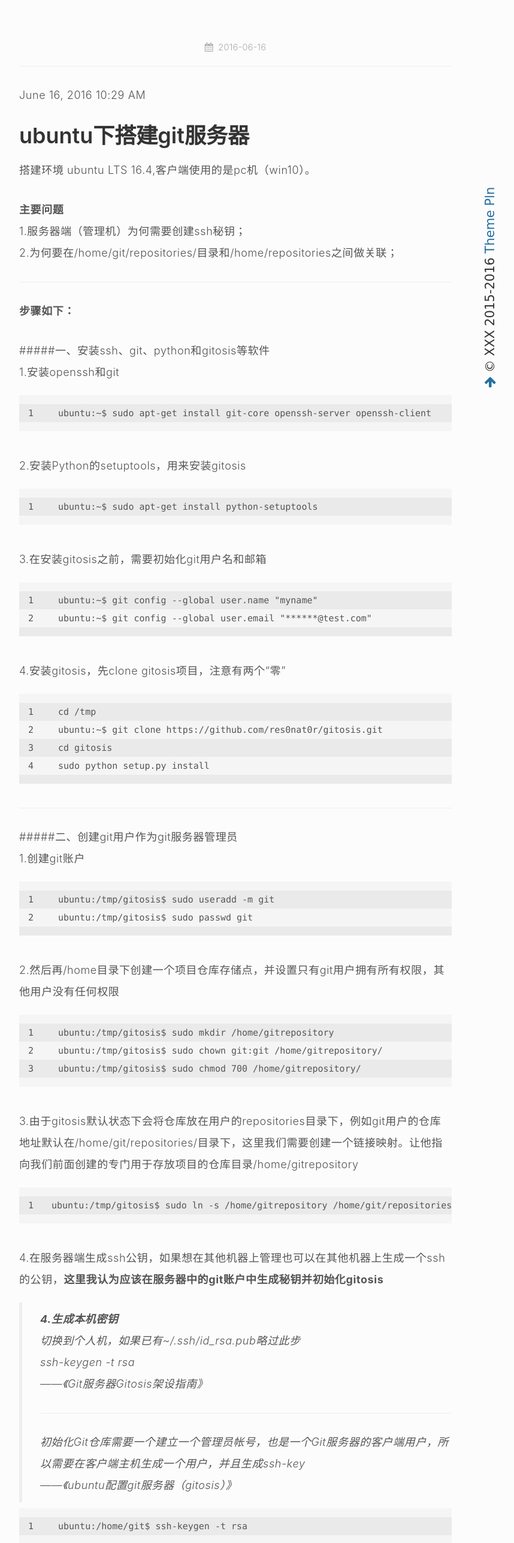
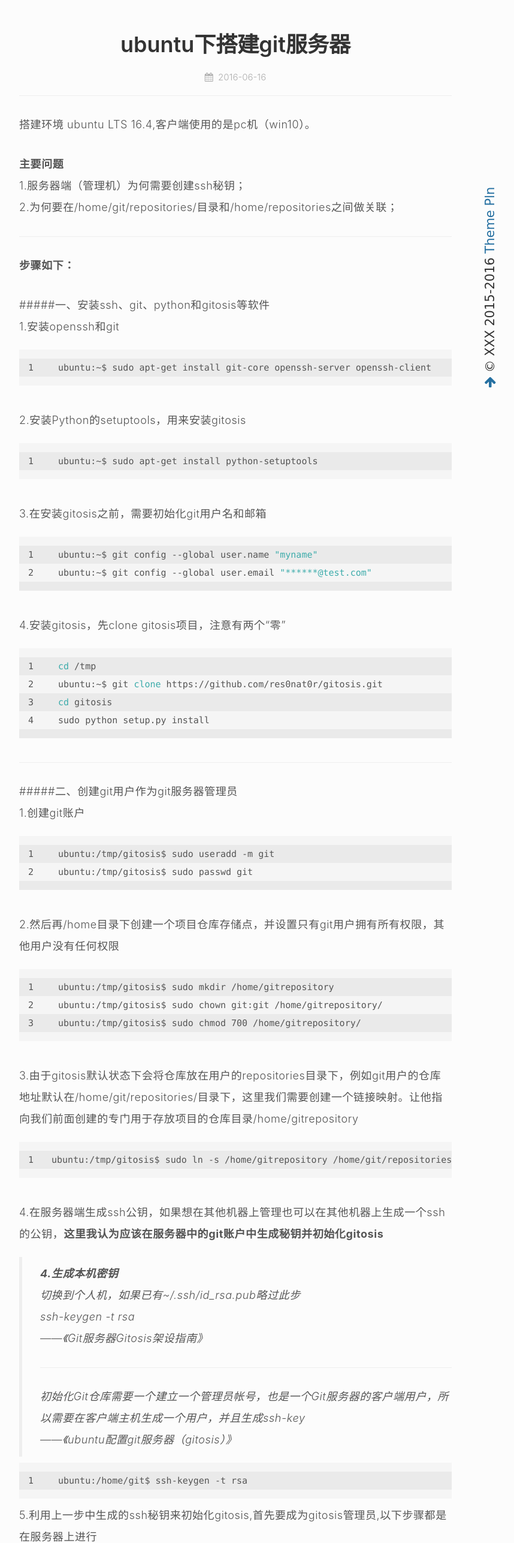
Before and after one commit to moccen/moccen.github.io, a plain HTML site: page 2016/06/16/ubuntu下搭建git服务器/index.html in a window 1280 px wide. Shown: the part 80-2653 px from the top of the page at 60% size, without its empty margins (247-1105 px from the left). Drawn offline with nearby package versions, Linux system fonts and the light colour scheme; some packages are replaced by stand-ins of ours; a script that the page names is missing; a web font is replaced by a local one.

Commit message:
Site updated: 2016-06-16 14:50:09

```diff
--- a/2016/06/16/ubuntu下搭建git服务器/index.html
+++ b/2016/06/16/ubuntu下搭建git服务器/index.html
@@ -7,14 +7,16 @@
   <meta name="apple-mobile-web-app-status-bar-style" content="black">
   <meta name="google-site-verification" content="" />
 
-  <title>Tony&#39;s blog</title>
+  <title>ubuntu下搭建git服务器</title>
   <meta name="author" content="Tony">
-   <meta name="description" content="June 16, 2016 10:29 AM
-ubuntu下搭建git服务器搭建环境 ubuntu LTS 16.4,客户端使用的是pc机（win10）。
-主要问题1.服务器端（管理机）为何需要创建ssh秘钥；2.为何要在/home/git/repositories/目录和/home/reposit">
+   <meta name="description" content="搭建环境 ubuntu LTS 16.4,客户端使用的是pc机（win10）。
+主要问题1.服务器端（管理机）为何需要创建ssh秘钥；2.为何要在/home/git/repositories/目录和/home/repositories之间做关联；
+
+步骤如下：
+#####一、安装ssh、git、py">
 
 
-
+  <meta property="og:title" content="ubuntu下搭建git服务器"/>
   <meta name="viewport" content="width=device-width, initial-scale=1, maximum-scale=1">
   <meta property="og:site_name" content="Tony&#39;s blog"/>
  <meta property="og:image" content="undefined"/>
@@ -44,7 +46,7 @@ ubuntu下搭建git服务器搭建环境 ubuntu LTS 16.4,客户端使用的是pc
 
 
     <h1 class="page-title center">
-
+        ubuntu下搭建git服务器
     </h1>
 
 
@@ -68,27 +70,26 @@ ubuntu下搭建git服务器搭建环境 ubuntu LTS 16.4,客户端使用的是pc
     <div class="picture-container">
 
     </div>
-    <p>June 16, 2016 10:29 AM</p>
-<h1 id="ubuntu下搭建git服务器"><a href="#ubuntu下搭建git服务器" class="headerlink" title="ubuntu下搭建git服务器"></a>ubuntu下搭建git服务器</h1><p>搭建环境 ubuntu LTS 16.4,客户端使用的是pc机（win10）。</p>
+    <p>搭建环境 ubuntu LTS 16.4,客户端使用的是pc机（win10）。</p>
 <p><strong>主要问题</strong><br>1.服务器端（管理机）为何需要创建ssh秘钥；<br>2.为何要在/home/git/repositories/目录和/home/repositories之间做关联；</p>
 <hr>
 <p><strong>步骤如下：</strong></p>
-<p>#####一、安装ssh、git、python和gitosis等软件<br>1.安装openssh和git<br>  <figure class="highlight plain"><table><tr><td class="gutter"><pre><span class="line">1</span><br></pre></td><td class="code"><pre><span class="line">ubuntu:~$ sudo apt-get install git-core openssh-server openssh-client</span><br></pre></td></tr></table></figure></p>
-<p>2.安装Python的setuptools，用来安装gitosis<br><figure class="highlight plain"><table><tr><td class="gutter"><pre><span class="line">1</span><br></pre></td><td class="code"><pre><span class="line">ubuntu:~$ sudo apt-get install python-setuptools</span><br></pre></td></tr></table></figure></p>
-<p>3.在安装gitosis之前，需要初始化git用户名和邮箱<br><figure class="highlight plain"><table><tr><td class="gutter"><pre><span class="line">1</span><br><span class="line">2</span><br></pre></td><td class="code"><pre><span class="line">ubuntu:~$ git config --global user.name &quot;myname&quot;   </span><br><span class="line">ubuntu:~$ git config --global user.email &quot;******@test.com&quot;</span><br></pre></td></tr></table></figure></p>
-<p>4.安装gitosis，先clone gitosis项目，注意有两个“零”<br><figure class="highlight plain"><table><tr><td class="gutter"><pre><span class="line">1</span><br><span class="line">2</span><br><span class="line">3</span><br><span class="line">4</span><br></pre></td><td class="code"><pre><span class="line">cd /tmp</span><br><span class="line">ubuntu:~$ git clone https://github.com/res0nat0r/gitosis.git  </span><br><span class="line">cd gitosis</span><br><span class="line">sudo python setup.py install</span><br></pre></td></tr></table></figure></p>
+<p>#####一、安装ssh、git、python和gitosis等软件<br>1.安装openssh和git<br>  <figure class="highlight bash"><table><tr><td class="gutter"><pre><span class="line">1</span><br></pre></td><td class="code"><pre><span class="line">ubuntu:~$ sudo apt-get install git-core openssh-server openssh-client</span><br></pre></td></tr></table></figure></p>
+<p>2.安装Python的setuptools，用来安装gitosis<br><figure class="highlight bash"><table><tr><td class="gutter"><pre><span class="line">1</span><br></pre></td><td class="code"><pre><span class="line">ubuntu:~$ sudo apt-get install python-setuptools</span><br></pre></td></tr></table></figure></p>
+<p>3.在安装gitosis之前，需要初始化git用户名和邮箱<br><figure class="highlight bash"><table><tr><td class="gutter"><pre><span class="line">1</span><br><span class="line">2</span><br></pre></td><td class="code"><pre><span class="line">ubuntu:~$ git config --global user.name <span class="string">"myname"</span>   </span><br><span class="line">ubuntu:~$ git config --global user.email <span class="string">"******@test.com"</span></span><br></pre></td></tr></table></figure></p>
+<p>4.安装gitosis，先clone gitosis项目，注意有两个“零”<br><figure class="highlight bash"><table><tr><td class="gutter"><pre><span class="line">1</span><br><span class="line">2</span><br><span class="line">3</span><br><span class="line">4</span><br></pre></td><td class="code"><pre><span class="line"><span class="built_in">cd</span> /tmp</span><br><span class="line">ubuntu:~$ git <span class="built_in">clone</span> https://github.com/res0nat0r/gitosis.git  </span><br><span class="line"><span class="built_in">cd</span> gitosis</span><br><span class="line">sudo python setup.py install</span><br></pre></td></tr></table></figure></p>
 <hr>
-<p>#####二、创建git用户作为git服务器管理员<br>1.创建git账户<br><figure class="highlight plain"><table><tr><td class="gutter"><pre><span class="line">1</span><br><span class="line">2</span><br></pre></td><td class="code"><pre><span class="line">ubuntu:/tmp/gitosis$ sudo useradd -m git  </span><br><span class="line">ubuntu:/tmp/gitosis$ sudo passwd git</span><br></pre></td></tr></table></figure></p>
-<p>2.然后再/home目录下创建一个项目仓库存储点，并设置只有git用户拥有所有权限，其他用户没有任何权限<br><figure class="highlight plain"><table><tr><td class="gutter"><pre><span class="line">1</span><br><span class="line">2</span><br><span class="line">3</span><br></pre></td><td class="code"><pre><span class="line">ubuntu:/tmp/gitosis$ sudo mkdir /home/gitrepository  </span><br><span class="line">ubuntu:/tmp/gitosis$ sudo chown git:git /home/gitrepository/  </span><br><span class="line">ubuntu:/tmp/gitosis$ sudo chmod 700 /home/gitrepository/</span><br></pre></td></tr></table></figure></p>
-<p>3.由于gitosis默认状态下会将仓库放在用户的repositories目录下，例如git用户的仓库地址默认在/home/git/repositories/目录下，这里我们需要创建一个链接映射。让他指向我们前面创建的专门用于存放项目的仓库目录/home/gitrepository<br><figure class="highlight plain"><table><tr><td class="gutter"><pre><span class="line">1</span><br></pre></td><td class="code"><pre><span class="line">ubuntu:/tmp/gitosis$ sudo ln -s /home/gitrepository /home/git/repositories</span><br></pre></td></tr></table></figure></p>
+<p>#####二、创建git用户作为git服务器管理员<br>1.创建git账户<br><figure class="highlight bash"><table><tr><td class="gutter"><pre><span class="line">1</span><br><span class="line">2</span><br></pre></td><td class="code"><pre><span class="line">ubuntu:/tmp/gitosis$ sudo useradd -m git  </span><br><span class="line">ubuntu:/tmp/gitosis$ sudo passwd git</span><br></pre></td></tr></table></figure></p>
+<p>2.然后再/home目录下创建一个项目仓库存储点，并设置只有git用户拥有所有权限，其他用户没有任何权限<br><figure class="highlight bash"><table><tr><td class="gutter"><pre><span class="line">1</span><br><span class="line">2</span><br><span class="line">3</span><br></pre></td><td class="code"><pre><span class="line">ubuntu:/tmp/gitosis$ sudo mkdir /home/gitrepository  </span><br><span class="line">ubuntu:/tmp/gitosis$ sudo chown git:git /home/gitrepository/  </span><br><span class="line">ubuntu:/tmp/gitosis$ sudo chmod 700 /home/gitrepository/</span><br></pre></td></tr></table></figure></p>
+<p>3.由于gitosis默认状态下会将仓库放在用户的repositories目录下，例如git用户的仓库地址默认在/home/git/repositories/目录下，这里我们需要创建一个链接映射。让他指向我们前面创建的专门用于存放项目的仓库目录/home/gitrepository<br><figure class="highlight bash"><table><tr><td class="gutter"><pre><span class="line">1</span><br></pre></td><td class="code"><pre><span class="line">ubuntu:/tmp/gitosis$ sudo ln <span class="_">-s</span> /home/gitrepository /home/git/repositories</span><br></pre></td></tr></table></figure></p>
 <p>4.在服务器端生成ssh公钥，如果想在其他机器上管理也可以在其他机器上生成一个ssh的公钥，<strong>这里我认为应该在服务器中的git账户中生成秘钥并初始化gitosis</strong></p>
 <blockquote>
 <p><strong>4.生成本机密钥</strong><br>切换到个人机，如果已有~/.ssh/id_rsa.pub略过此步<br>ssh-keygen -t rsa<br>——《Git服务器Gitosis架设指南》</p>
 <hr>
 <p>初始化Git仓库需要一个建立一个管理员帐号，也是一个Git服务器的客户端用户，所以需要在客户端主机生成一个用户，并且生成ssh-key<br>——《ubuntu配置git服务器（gitosis）》</p>
 </blockquote>
-<figure class="highlight plain"><table><tr><td class="gutter"><pre><span class="line">1</span><br></pre></td><td class="code"><pre><span class="line">ubuntu:/home/git$ ssh-keygen -t rsa</span><br></pre></td></tr></table></figure>
-<p>5.利用上一步中生成的ssh秘钥来初始化gitosis,首先要成为gitosis管理员,以下步骤都是在服务器上进行<br><figure class="highlight plain"><table><tr><td class="gutter"><pre><span class="line">1</span><br><span class="line">2</span><br><span class="line">3</span><br><span class="line">4</span><br><span class="line">5</span><br><span class="line">6</span><br></pre></td><td class="code"><pre><span class="line">//在服务器上建管理员：</span><br><span class="line">sudo chmod a+r ~/.ssh/id_rsa.pub</span><br><span class="line">//利用/tmp/id_rsa.pub文件来初始化gitosis</span><br><span class="line">sudo -H -u git gitosis-init&lt; ~/.ssh/id_rsa.pub</span><br><span class="line">//修改post-update权限</span><br><span class="line">sudo chmod 755 /home/git/repositories/gitosis-admin.git/hooks/post-update</span><br></pre></td></tr></table></figure></p>
+<figure class="highlight bash"><table><tr><td class="gutter"><pre><span class="line">1</span><br></pre></td><td class="code"><pre><span class="line">ubuntu:/home/git$ ssh-keygen -t rsa</span><br></pre></td></tr></table></figure>
+<p>5.利用上一步中生成的ssh秘钥来初始化gitosis,首先要成为gitosis管理员,以下步骤都是在服务器上进行<br><figure class="highlight bash"><table><tr><td class="gutter"><pre><span class="line">1</span><br><span class="line">2</span><br><span class="line">3</span><br><span class="line">4</span><br><span class="line">5</span><br><span class="line">6</span><br></pre></td><td class="code"><pre><span class="line">//在服务器上建管理员：</span><br><span class="line">sudo chmod a+r ~/.ssh/id_rsa.pub</span><br><span class="line">//利用/tmp/id_rsa.pub文件来初始化gitosis</span><br><span class="line">sudo -H -u git gitosis-init&lt; ~/.ssh/id_rsa.pub</span><br><span class="line">//修改post-update权限</span><br><span class="line">sudo chmod 755 /home/git/repositories/gitosis-admin.git/hooks/post-update</span><br></pre></td></tr></table></figure></p>
 <p>期间提示如下信息表示成功</p>
 <blockquote>
 <p>Initialized empty Git repository in /home/pro_j/gitosis-admin.git/<br>Reinitialized existing Git repository in /home/pro_j/gitosis-admin.git/</p>
@@ -101,13 +102,13 @@ ubuntu下搭建git服务器搭建环境 ubuntu LTS 16.4,客户端使用的是pc
 <blockquote>
 <p>下载仓库配置项目gitosis-admin到本地客户端<br>因为git仓库的配置文件都是以git方式来管理的，所以你需要先下载一份到客户端本地，步骤如下：<br>1）在你的用户目录下面创建一个临时目录work，<br>2）然后 进入到该目录：cd work，<br>3）然后执行命令：<br>// 命令中的ip改成你自己服务器的IP<br>正确：git clone git@ip:/home/git/repositories/gitosis-admin.git<br>//clone时不能用绝对路径，只能写相对于git用户home的相对路径<br>错误：git@ip:gitosis-admin.git<br><em>执行完成之后，work目录下会生成gitosis-admin目录，目录下面有一个<strong>gitosis.conf</strong>文件和一个<strong>keydir</strong>目录，它们将是下面配置任务的主要操作对象，请牢记它们的位置</em></p>
 </blockquote>
-<p>7.将gitosis-admin.git clone到本地后，对gitosis.conf文件和keydir文件进行配置<br><figure class="highlight plain"><table><tr><td class="gutter"><pre><span class="line">1</span><br><span class="line">2</span><br><span class="line">3</span><br></pre></td><td class="code"><pre><span class="line">[group first-pro]       //用户组名</span><br><span class="line"> members = jeff         //成员名，多个成员可以用空格隔开</span><br><span class="line"> writable = first-pro   //项目名及其用户对于此项目的权限，first-pro是git项目名称</span><br></pre></td></tr></table></figure></p>
+<p>7.将gitosis-admin.git clone到本地后，对gitosis.conf文件和keydir文件进行配置<br><figure class="highlight bash"><table><tr><td class="gutter"><pre><span class="line">1</span><br><span class="line">2</span><br><span class="line">3</span><br></pre></td><td class="code"><pre><span class="line">[group first-pro]       //用户组名</span><br><span class="line"> members = jeff         //成员名，多个成员可以用空格隔开</span><br><span class="line"> writable = first-pro   //项目名及其用户对于此项目的权限，first-pro是git项目名称</span><br></pre></td></tr></table></figure></p>
 <p>这段配置是新建了了一个“first-pro”的用户组，成员包括jeff，对git项目“first-pro”有写入权限</p>
 <blockquote>
 <p>gitosi.conf文件主要的作用是管理员可以编写其他人的权限：writable和 readonly . 这里设置权限 可以建立group设置<br>keydir 文件夹是存放其他人公钥的地方。而且必须注意 谁的公钥谁的名字的要求来存放</p>
 </blockquote>
-<p>8.在服务器中切换到git账户，新建git项目<br><figure class="highlight plain"><table><tr><td class="gutter"><pre><span class="line">1</span><br><span class="line">2</span><br><span class="line">3</span><br><span class="line">4</span><br></pre></td><td class="code"><pre><span class="line">cd /home/repositories</span><br><span class="line">mkdir test.git</span><br><span class="line">cd /test.git</span><br><span class="line">git init --bare</span><br></pre></td></tr></table></figure></p>
-<p>9.在客户机中clone服务器上的test.git项目，这里需要将test项目的读写权限赋给客户端用户<br><figure class="highlight plain"><table><tr><td class="gutter"><pre><span class="line">1</span><br><span class="line">2</span><br><span class="line">3</span><br></pre></td><td class="code"><pre><span class="line">[group test]       //用户组名</span><br><span class="line"> members = jeff    //成员名，多个成员可以用空格隔开</span><br><span class="line"> writable = test   //项目名及其用户对于此项目的权限，first-pro是git项目名称</span><br></pre></td></tr></table></figure></p>
+<p>8.在服务器中切换到git账户，新建git项目<br><figure class="highlight bash"><table><tr><td class="gutter"><pre><span class="line">1</span><br><span class="line">2</span><br><span class="line">3</span><br><span class="line">4</span><br></pre></td><td class="code"><pre><span class="line"><span class="built_in">cd</span> /home/repositories</span><br><span class="line">mkdir test.git</span><br><span class="line"><span class="built_in">cd</span> /test.git</span><br><span class="line">git init --bare</span><br></pre></td></tr></table></figure></p>
+<p>9.在客户机中clone服务器上的test.git项目，这里需要将test项目的读写权限赋给客户端用户<br><figure class="highlight bash"><table><tr><td class="gutter"><pre><span class="line">1</span><br><span class="line">2</span><br><span class="line">3</span><br></pre></td><td class="code"><pre><span class="line">[group <span class="built_in">test</span>]       //用户组名</span><br><span class="line"> members = jeff    //成员名，多个成员可以用空格隔开</span><br><span class="line"> writable = <span class="built_in">test</span>   //项目名及其用户对于此项目的权限，first-pro是git项目名称</span><br></pre></td></tr></table></figure></p>
 <p>10.在客户端clone的项目中添加文件，然后推送到服务器即可。</p>
 <hr>
 <p><strong>主要参考了以下帖子：</strong></p>
@@ -119,6 +120,7 @@ ubuntu下搭建git服务器搭建环境 ubuntu LTS 16.4,客户端使用的是pc
 <li><a href="http://my.oschina.net/u/146932/blog/197131" target="_blank" rel="external">Ubuntu下 git 服务器的搭建</a></li>
 <li><a href="http://www.cnblogs.com/jeffkuang/articles/4099719.html" target="_blank" rel="external">ubuntu配置git服务器（gitosis）</a></li>
 </ol>
+<p>June 16, 2016 2:47 PM</p>
 
 
   </article>
```
Also changed, not shown: archives/2016/06/index.html (+1 -1 lines), archives/2016/index.html (+1 -1 lines), archives/index.html (+1 -1 lines), index.html (+3 -4 lines).
